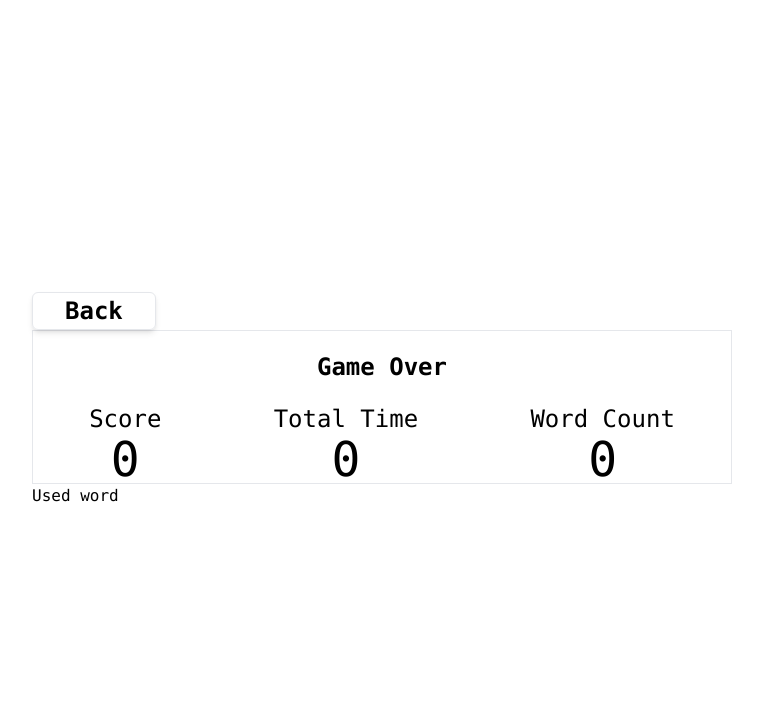
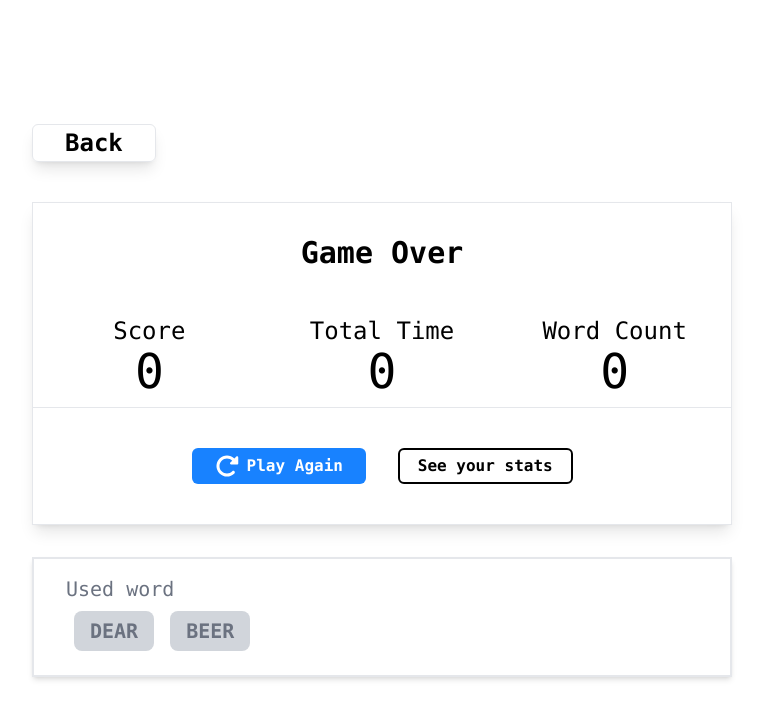
Before and after one commit to Jet1a/PROJECT1-SEC-1-GongGangGaiGonk, a Vue app: page / in a window 1280 px wide. Shown: the top 718 px of the page, without its empty margins (258-1021 px from the left). Built offline with nearby package versions, Linux system fonts and the light colour scheme.

Commit message:
023-[add] summary score page

```diff
--- a/src/App.vue
+++ b/src/App.vue
@@ -1,35 +1,75 @@
 <script setup>
-import {ref} from 'vue'
-const score = ref(0)
-const totalTime = ref(0)
-const wordCount = ref(0)
+import { ref } from "vue";
+const score = ref(0);
+const totalTime = ref(0);
+const wordCount = ref(0);
+const counter = ref(0)
+const usedWord = ["Dear", "Beer"];
+const playAgain = () => {
+  counter.value=15
+  console.log(counter.value)
+}
+
 </script>
 
 <template>
   <main
     class="min-h-screen flex items-center justify-center text-black font-mono"
   >
-    <section class="w-[700px]">
-      <div><button class="text-2xl font-bold border border-gray-200 rounded-md px-8 py-0.5 shadow-md">Back</button></div>
-      <div class="border border-gray-200">
-        <p class="text-center text-2xl font-bold py-5">Game Over</p>
-        <div class="flex justify-around">
-          <div class="flex flex-col items-center">
+    <section class="w-[700px]" v-show="counter==0">
+      <div class="mb-10">
+        <button
+          class="text-2xl font-bold border border-gray-200 rounded-md px-8 py-0.5 shadow-lg"
+        >
+          Back
+        </button>
+      </div>
+      <div class="border border-gray-200 shadow-lg">
+        <p class="text-center text-3xl font-bold py-8">Game Over</p>
+        <div class="flex justify-around py-3 border-b w-full">
+          <div class="flex flex-col items-center w-1/3">
             <p class="text-2xl">Score</p>
-            <p class="text-5xl">{{score}}</p>
+            <p class="text-5xl">{{ score }}</p>
           </div>
-          <div class="flex flex-col items-center">
+          <div class="flex flex-col items-center w-1/3">
             <p class="text-2xl">Total Time</p>
-            <p class="text-5xl">{{totalTime}}</p>
+            <p class="text-5xl">{{ totalTime }}</p>
           </div>
-          <div class="flex flex-col items-center">
+          <div class="flex flex-col items-center w-1/3">
             <p class="text-2xl">Word Count</p>
-            <p class="text-5xl">{{wordCount}}</p>
+            <p class="text-5xl">{{ wordCount }}</p>
           </div>
         </div>
+        <div class="py-10 flex justify-center gap-8">
+          <button
+            class="w-1/4 flex justify-center gap-2 bg-[#1882FF] py-1.5 text-white fill-white rounded-md font-bold"
+            @click="playAgain()"
+            >
+            <svg
+              class="w-6"
+              xmlns="http://www.w3.org/2000/svg"
+              viewBox="0 0 512 512"
+            >
+              <path
+                d="M463.5 224l8.5 0c13.3 0 24-10.7 24-24l0-128c0-9.7-5.8-18.5-14.8-22.2s-19.3-1.7-26.2 5.2L413.4 96.6c-87.6-86.5-228.7-86.2-315.8 1c-87.5 87.5-87.5 229.3 0 316.8s229.3 87.5 316.8 0c12.5-12.5 12.5-32.8 0-45.3s-32.8-12.5-45.3 0c-62.5 62.5-163.8 62.5-226.3 0s-62.5-163.8 0-226.3c62.2-62.2 162.7-62.5 225.3-1L327 183c-6.9 6.9-8.9 17.2-5.2 26.2s12.5 14.8 22.2 14.8l119.5 0z"
+              /></svg>
+              Play Again
+          </button>
+          <button class="w-1/4 font-bold border-2 border-black rounded-md">
+            See your stats
+          </button>
+        </div>
       </div>
-      <div>
-        <p>Used word</p>
+      <div class="border-2 mt-8 py-4 px-8 shadow-md">
+        <p class="text-xl text-gray-500">Used word</p>
+        <div class="flex flex-wrap">
+          <p
+            v-for="word in usedWord"
+            class="bg-gray-300 w-fit px-4 py-1.5 rounded-lg m-2 font-bold uppercase text-gray-500 text-xl"
+          >
+            {{ word }}
+          </p>
+        </div>
       </div>
     </section>
   </main>
```
